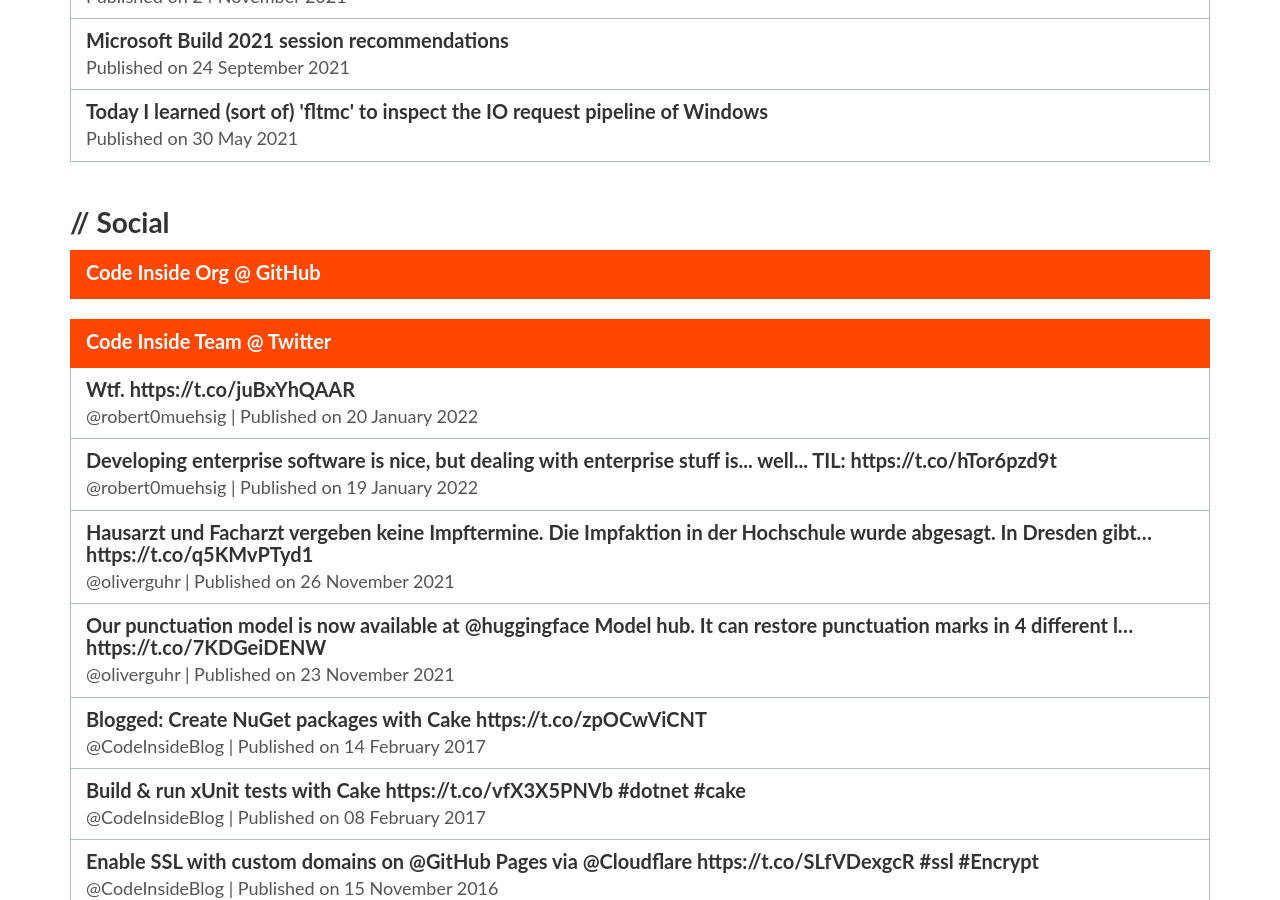
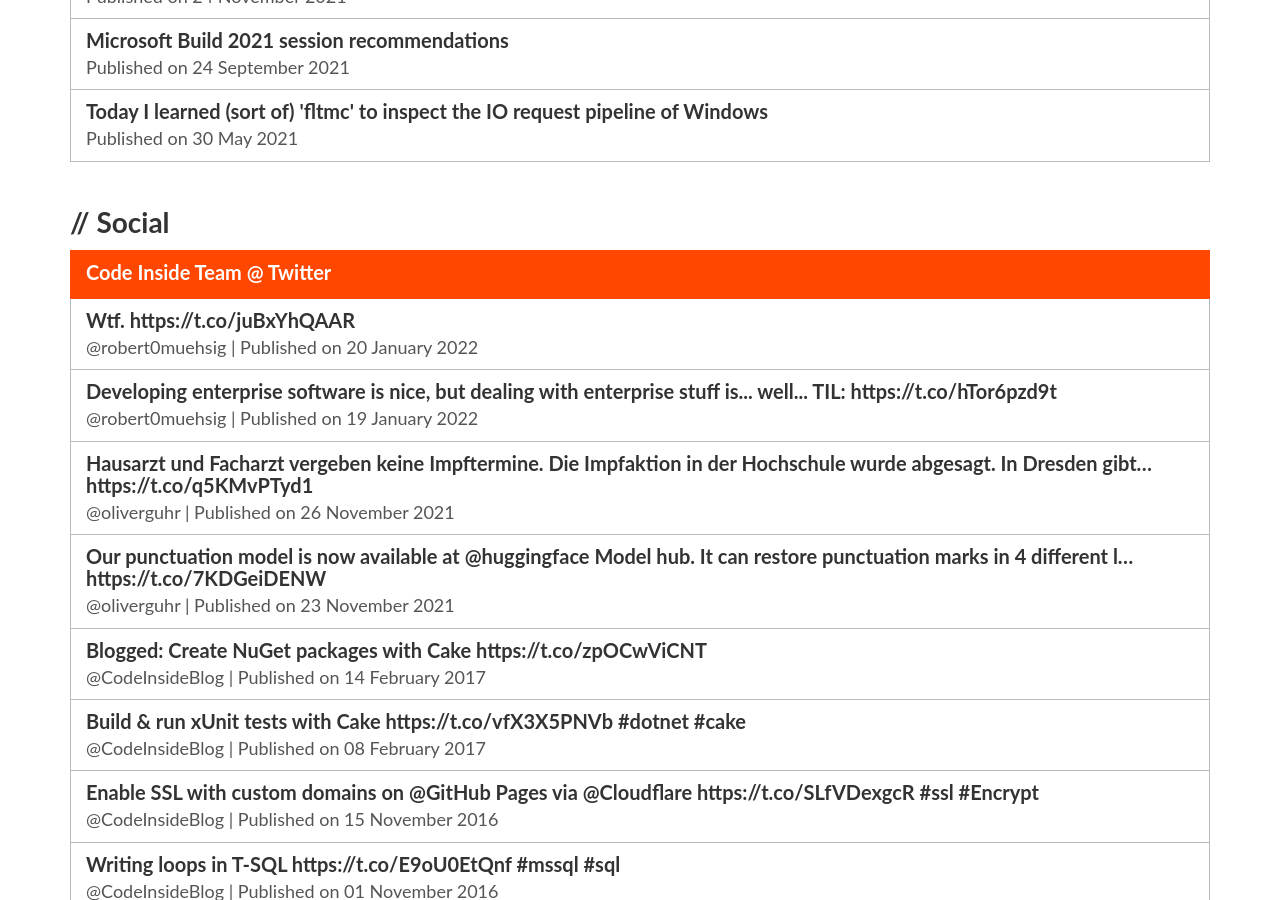
Before and after one commit to Code-Inside/Hub, a Jekyll site: the page built from index.md, in a window 1280 px wide and 900 px high, scrolled down 442 px. Built offline with Jekyll 4.4.1, drawn with Linux system fonts in a browser that asks for light colours; nearby versions of some CDN libraries.

Commit message:
Update index.md

```diff
--- a/index.md
+++ b/index.md
@@ -30,52 +30,6 @@ layout: page
 
 <section>
     <h2><strong>//</strong> Social</h2>
-    <div class="row">
-        <div class="col-md-12">
-            <div class="list-group">
-                <a href="https://github.com/Code-Inside/" class="list-group-item active">
-                    <h4 class="list-group-item-heading">Code Inside Org @ GitHub</h4>
-                </a>
-
-				{% for eventItem in site.data.Sloader.Data.GitHubEventsOrg.Events limit: 10 %}
-				<a href="{{ eventItem.RelatedUrl }}" class="list-group-item">
-                        		<h4 class="list-group-item-heading">
-					{% if eventItem.Type == "PushEvent" %}
-						<i class="fa fa-cloud-upload" aria-hidden="true"></i>
-					{% endif %}
-					{% if eventItem.Type == "PullRequestEvent" %}
-						<i class="fa fa-code-fork" aria-hidden="true"></i>
-					{% endif %}
-					{% if eventItem.Type == "WatchEvent" %}
-						<i class="fa fa-eye" aria-hidden="true"></i>
-					{% endif %}
-					{% if eventItem.Type == "IssuesEvent" %}
-						<i class="fa fa-sticky-note-o" aria-hidden="true"></i>
-					{% endif %}
-					{% if eventItem.Type == "IssueCommentEvent" %}
-						<i class="fa fa-commenting" aria-hidden="true"></i>
-					{% endif %}
-					{% if eventItem.Type == "CreateEvent" %}
-						<i class="fa fa-plus" aria-hidden="true"></i>
-					{% endif %}
-					{% if eventItem.Type == "DeleteEvent" %}
-						<i class="fa fa-minus" aria-hidden="true"></i>
-					{% endif %}
-					{% if eventItem.Type == "ForkEvent" %}
-						<i class="fa fa-code-fork" aria-hidden="true"></i>
-					{% endif %}
-
-					{{ eventItem.RelatedDescription }}
-
-					</h4>
-                        		<p class="list-group-item-text">
-                            			on {{ eventItem.CreatedAt | date_to_long_string }} by {{ eventItem.Actor }}
-                        		</p>
-                    		</a>
-				{% endfor %}
-            </div>
-        </div>
-    </div>
     <div class="row">
         <div class="col-md-12">
             <div class="list-group">
```
